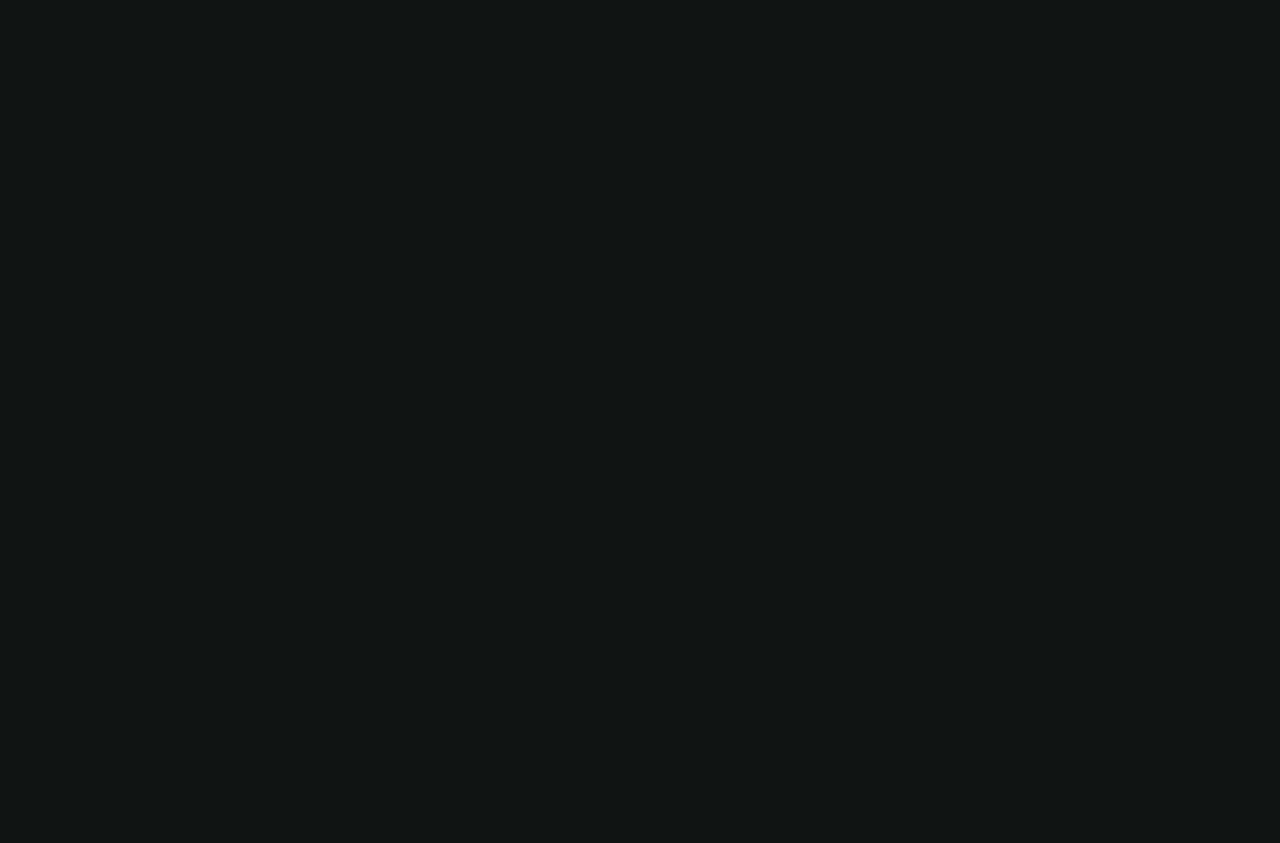
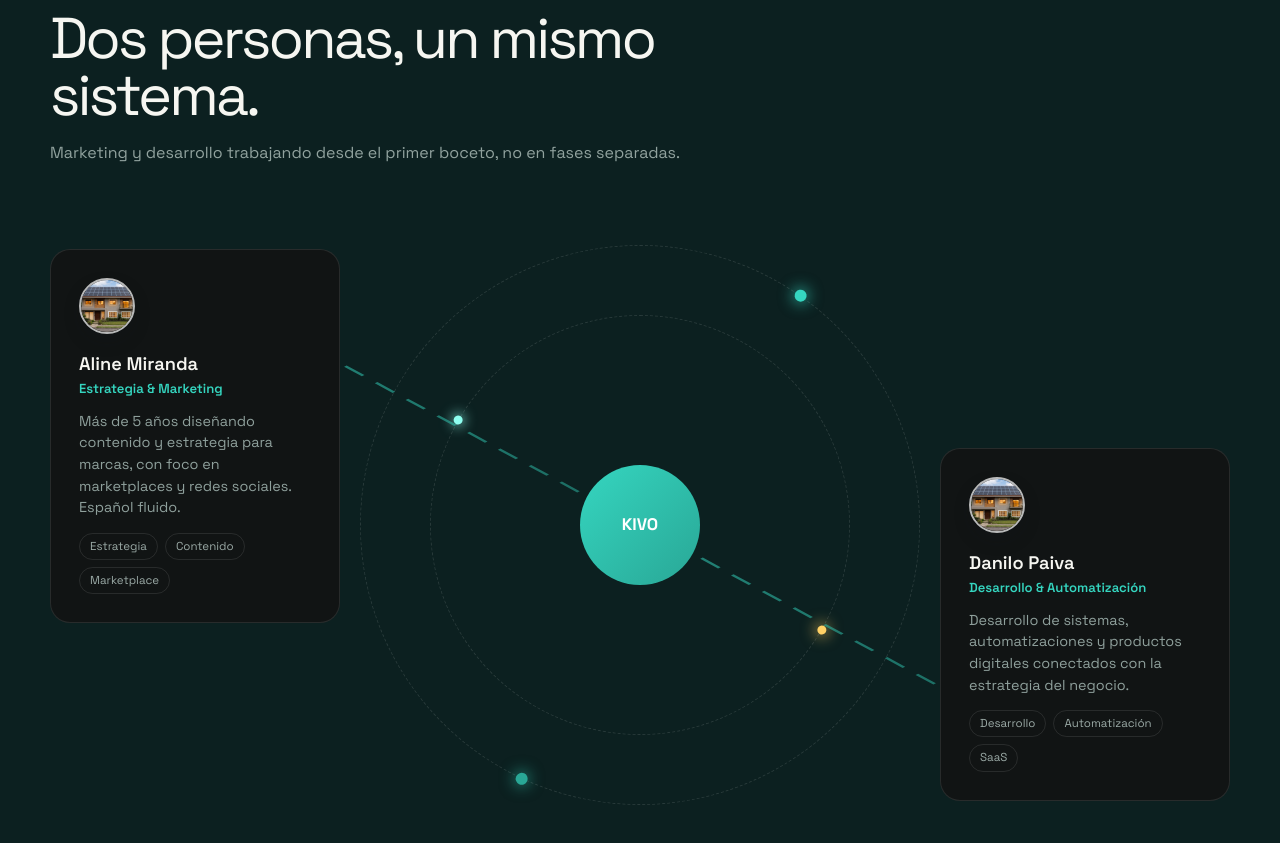
Before and after one commit to danilowskii/kivo, a Next.js app: page / in a window 1280 px wide. Shown: the part 6683-7526 px from the top of the page. Before the commit the page ends 6558 px from the top, so only its background shows below. Built offline with nearby package versions, Linux system fonts and the light colour scheme.

Commit message:
feat: Created Equipo section

```diff
--- /dev/null
+++ b/app/components/Equipo/Equipo.tsx
@@ -0,0 +1,290 @@
+"use client";
+
+import "./equipo.css";
+
+export default function Equipo() {
+  return (
+    <section
+      id="equipo"
+      className="
+        relative
+        overflow-hidden
+        bg-[#0C2020]
+        py-[100px]
+      "
+    >
+      <div className="wrap">
+        {/* HEADER */}
+        <div
+          data-reveal
+          className="
+            mb-[60px]
+            max-w-[760px]
+            text-left
+          "
+        >
+          <span
+            className="
+              inline-flex
+              items-center
+              gap-2
+              font-semibold
+              text-[0.85rem]
+              text-[#35D6C0]
+            "
+          >
+            <span aria-hidden="true" className="h-px w-4 bg-[#35D6C0]" />
+            El equipo
+          </span>
+
+          <h2
+            className="
+              mt-2
+              text-[clamp(2.4rem,4.5vw,4.4rem)]
+              leading-none
+              tracking-[-0.05em]
+            "
+          >
+            Dos personas, un mismo sistema.
+          </h2>
+
+          <p className="mt-4 text-[#91A29E]">
+            Marketing y desarrollo trabajando desde el primer boceto, no en
+            fases separadas.
+          </p>
+        </div>
+
+        {/* ORBITAL STAGE */}
+        <div
+          data-reveal="scale"
+          className="
+            team-stage
+            relative
+            flex
+            min-h-[600px]
+            items-center
+            justify-center
+          "
+        >
+          {/* ÓRBITA EXTERNA */}
+          <div
+            className="
+              orbit-ring
+              orbit-ring-r1
+              absolute
+              z-0
+              h-[560px]
+              w-[560px]
+              rounded-full
+              border
+              border-dashed
+              border-[rgba(246,246,241,0.12)]
+            "
+          >
+            <span className="orbit-dot orbit-dot-c1" />
+            <span className="orbit-dot orbit-dot-c2" />
+          </div>
+
+          {/* ÓRBITA INTERNA */}
+          <div
+            className="
+              orbit-ring
+              orbit-ring-r2
+              absolute
+              z-0
+              h-[420px]
+              w-[420px]
+              rounded-full
+              border
+              border-dashed
+              border-[rgba(246,246,241,0.12)]
+            "
+          >
+            <span className="orbit-dot orbit-dot-c3" />
+            <span className="orbit-dot orbit-dot-c4" />
+          </div>
+
+          {/* CONNECTION LINES */}
+          <svg
+            className="
+              team-lines
+              pointer-events-none
+              absolute
+              inset-0
+              z-[1]
+              h-full
+              w-full
+            "
+            viewBox="0 0 100 100"
+            preserveAspectRatio="none"
+          >
+            <defs>
+              <linearGradient id="teamLineGrad" x1="0" y1="0" x2="1" y2="1">
+                <stop offset="0" stopColor="#35D6C0" />
+                <stop offset="1" stopColor="#29a796" />
+              </linearGradient>
+            </defs>
+
+            <line className="team-line" x1="50" y1="50" x2="17" y2="15" />
+
+            <line className="team-line" x1="50" y1="50" x2="83" y2="85" />
+          </svg>
+
+          {/* CENTER */}
+          <div
+            className="
+              orbit-center
+              relative
+              z-[2]
+              flex
+              h-[120px]
+              w-[120px]
+              items-center
+              justify-center
+              rounded-full
+              bg-gradient-to-br
+              from-[#35D6C0]
+              to-[#29a796]
+              font-['Space_Grotesk',sans-serif]
+              text-[1.05rem]
+              font-bold
+              text-[#fff]
+            "
+          >
+            KIVO
+          </div>
+
+          {/* ALINE */}
+          <div
+            className="
+              team-card
+              team-card-aline
+              glass
+              absolute
+              z-[3]
+              flex
+              w-[290px]
+              flex-col
+              rounded-[20px]
+              border
+              border-[rgba(246,246,241,0.10)]
+              bg-[rgba(17,20,20,1)]
+              p-7
+              transition-[all,box-shadow]
+              duration-[400ms]
+              ease-in-out
+              hover:-translate-y-[10px]
+            "
+          >
+            <img
+              className="
+                mb-4
+                h-14
+                w-14
+                rounded-full
+                border-2
+                border-[rgba(255,255,255,0.7)]
+                object-cover
+                shadow-[0_8px_20px_-6px_rgba(16,19,28,0.35)]
+              "
+              src="/casa-acesa.png"
+              alt="Aline Chaves"
+            />
+
+            <h3 className="mb-[2px] text-[1.14rem] font-semibold">
+              Aline Miranda
+            </h3>
+
+            <div className="mb-3 text-[0.82rem] font-semibold text-[#35D6C0]">
+              Estrategia &amp; Marketing
+            </div>
+
+            <p className="text-[0.9rem] text-[#8FA09C]">
+              Más de 5 años diseñando contenido y estrategia para marcas, con
+              foco en marketplaces y redes sociales. Español fluido.
+            </p>
+
+            <div className="mt-[14px] flex flex-wrap gap-[7px]">
+              <span className="rounded-full border border-[rgba(246,246,241,0.10)] px-[10px] py-1 text-[0.72rem] text-[#9BAAA6]">
+                Estrategia
+              </span>
+
+              <span className="rounded-full border border-[rgba(246,246,241,0.10)] px-[10px] py-1 text-[0.72rem] text-[#9BAAA6]">
+                Contenido
+              </span>
+
+              <span className="rounded-full border border-[rgba(246,246,241,0.10)] px-[10px] py-1 text-[0.72rem] text-[#9BAAA6]">
+                Marketplace
+              </span>
+            </div>
+          </div>
+
+          {/* DANILO */}
+          <div
+            className="
+              team-card
+              team-card-danilo
+              glass
+              absolute
+              z-[3]
+              flex
+              w-[290px]
+              flex-col
+              rounded-[20px]
+              border
+              border-[rgba(246,246,241,0.10)]
+              bg-[rgba(17,20,20,1)]
+              p-7
+              transition-[all,box-shadow]
+              duration-[400ms]
+              ease-in-out
+              hover:-translate-y-[10px]
+            "
+          >
+            <img
+              className="
+                mb-4
+                h-14
+                w-14
+                rounded-full
+                border-2
+                border-[rgba(255,255,255,0.7)]
+                object-cover
+                shadow-[0_8px_20px_-6px_rgba(16,19,28,0.35)]
+              "
+              src="/casa-acesa.png"
+              alt="Danilo"
+            />
+
+            <h3 className="mb-[2px] text-[1.14rem] font-semibold">
+              Danilo Paiva
+            </h3>
+
+            <div className="mb-3 text-[0.82rem] font-semibold text-[#35D6C0]">
+              Desarrollo &amp; Automatización
+            </div>
+
+            <p className="text-[0.9rem] text-[#8FA09C]">
+              Desarrollo de sistemas, automatizaciones y productos digitales
+              conectados con la estrategia del negocio.
+            </p>
+
+            <div className="mt-[14px] flex flex-wrap gap-[7px]">
+              <span className="rounded-full border border-[rgba(246,246,241,0.10)] px-[10px] py-1 text-[0.72rem] text-[#9BAAA6]">
+                Desarrollo
+              </span>
+
+              <span className="rounded-full border border-[rgba(246,246,241,0.10)] px-[10px] py-1 text-[0.72rem] text-[#9BAAA6]">
+                Automatización
+              </span>
+
+              <span className="rounded-full border border-[rgba(246,246,241,0.10)] px-[10px] py-1 text-[0.72rem] text-[#9BAAA6]">
+                SaaS
+              </span>
+            </div>
+          </div>
+        </div>
+      </div>
+    </section>
+  );
+}
--- /dev/null
+++ b/app/components/Equipo/equipo.css
@@ -0,0 +1,109 @@
+.team-stage {
+  position: relative;
+  min-height: 600px;
+}
+
+.team-card-aline {
+  position: absolute;
+  top: 4%;
+  left: 0;
+}
+
+.team-card-danilo {
+  position: absolute;
+  right: 0;
+  bottom: 4%;
+}
+
+.orbit-ring-r1 {
+  animation: team-spin 70s linear infinite;
+}
+
+.orbit-ring-r2 {
+  animation: team-spin 50s linear infinite reverse;
+}
+
+@keyframes team-spin {
+  to {
+    transform: rotate(360deg);
+  }
+}
+
+.orbit-dot {
+  position: absolute;
+  top: 50%;
+  left: 50%;
+  border-radius: 50%;
+}
+
+.orbit-dot-c1 {
+  width: 12px;
+  height: 12px;
+  background: #35d6c0;
+  box-shadow: 0 0 14px 3px rgba(53, 214, 192, 0.55);
+  transform: translate(-50%, -50%) rotate(35deg) translateY(-280px);
+}
+
+.orbit-dot-c2 {
+  width: 12px;
+  height: 12px;
+  background: #29a796;
+  box-shadow: 0 0 14px 3px rgba(41, 167, 150, 0.55);
+  transform: translate(-50%, -50%) rotate(205deg) translateY(-280px);
+}
+
+.orbit-dot-c3 {
+  width: 9px;
+  height: 9px;
+  background: #ffd166;
+  box-shadow: 0 0 14px 3px rgba(255, 209, 102, 0.55);
+  transform: translate(-50%, -50%) rotate(120deg) translateY(-210px);
+}
+
+.orbit-dot-c4 {
+  width: 9px;
+  height: 9px;
+  background: #8ffff0;
+  box-shadow: 0 0 12px 3px rgba(143, 255, 240, 0.55);
+  transform: translate(-50%, -50%) rotate(300deg) translateY(-210px);
+}
+
+.team-line {
+  fill: none;
+  stroke: url(#teamLineGrad);
+  stroke-width: 0.3;
+  stroke-dasharray: 2.2 1.6;
+  opacity: 0.55;
+  animation: team-line-flow 2.4s linear infinite;
+}
+
+@keyframes team-line-flow {
+  to {
+    stroke-dashoffset: -14;
+  }
+}
+
+@media (max-width: 860px) {
+  .team-stage {
+    min-height: 0;
+    flex-direction: column;
+    gap: 26px;
+    padding: 20px 0;
+  }
+
+  .orbit-ring,
+  .orbit-dot,
+  .team-lines {
+    display: none;
+  }
+
+  .team-card {
+    position: static;
+    width: 100%;
+    max-width: 420px;
+  }
+
+  .orbit-center {
+    order: -1;
+  }
+}
--- a/app/page.tsx
+++ b/app/page.tsx
@@ -5,6 +5,7 @@ import AntesDespues from "./components/AntesDespues";
 import ElSistema from "./components/ElSistema/ElSistema";
 import Cases from "./components/Cases/Cases";
 import Servicios from "./components/Servicios/Servicios";
+import Equipo from "./components/Equipo/Equipo";
 
 export default function Home() {
   return (
@@ -16,6 +17,7 @@ export default function Home() {
       <ElSistema />
       <Cases />
       <Servicios />
+      <Equipo />
     </div>
   );
 }
```
